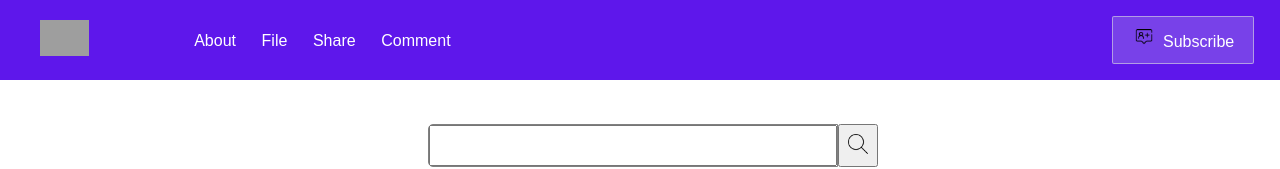
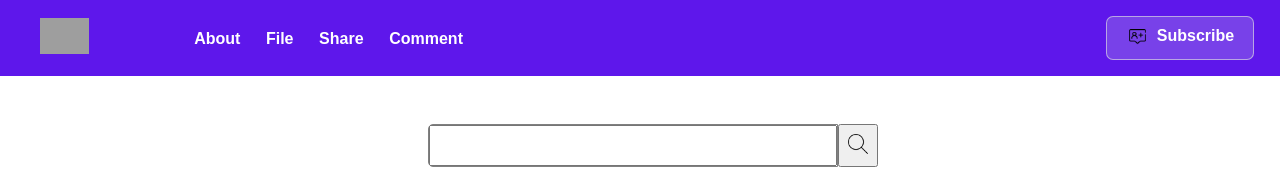
Before and after one commit to morshedul-antor/price-comparison, a React (Create React App) app: page / in a window 1280 px wide. Shown: the top 169 px of the page. Built offline with nearby package versions, Linux system fonts and the light colour scheme; grey boxes are pictures that could not be loaded.

Commit message:
navbar styles modified

```diff
--- a/src/components/Layout/Navbar/Navbar.module.css
+++ b/src/components/Layout/Navbar/Navbar.module.css
@@ -1,5 +1,5 @@
 .container{
-    background-color: #5e17eb;
+    background-color:  #5e17eb;
     width: 100%;
     margin: 0;
     position: fixed;
@@ -17,11 +17,13 @@
 .container > nav > ul > li > a{
     text-decoration: none;
     color: #fff;
+    font-weight: 800;
     font-size: 1rem;
     font-family: Arial, Helvetica, sans-serif;
 }
 .container > nav > ul > li:last-child > a {
     font-size: 1rem;
+    font-weight: 800;
 }
 .container > nav > ul > li{
     align-self: center;
@@ -34,11 +36,13 @@
 }
 .container > nav > ul > li:nth-child(6){
     background-color: #cbc3e33f;
-    border: 1px solid #cbc3e3b3;
+    border: 1px solid #cbc3e3c8;
     padding: 1vh 1.5vw 1.5vh 1.5vw;
     margin-left: auto;
-    border-radius: 2px;
+    border-radius: 7px;
     transition: background-color 0.2s linear;
+    display: flex;
+    align-items: center;
 }
 .container > nav > ul > li:nth-child(6):hover{
     background-color:rgba(119, 119, 119, 0.233);
@@ -52,8 +56,9 @@
 }
 
 .container > nav > ul > li:nth-child(1) > img{
-    height: 100%;
+    /* height: 100%; */
     width: 100%;
+    object-fit: cover;
  }
 .container > nav > ul > li:nth-child(1) {
     height: auto;
```
